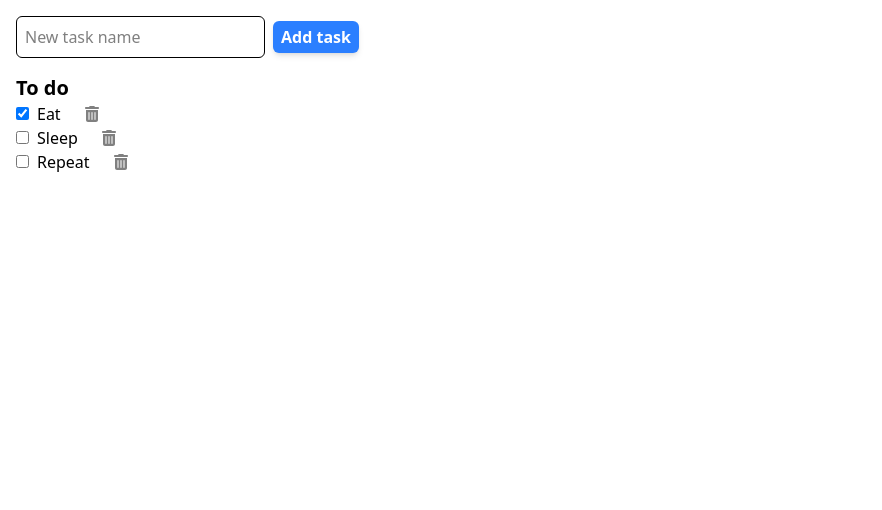
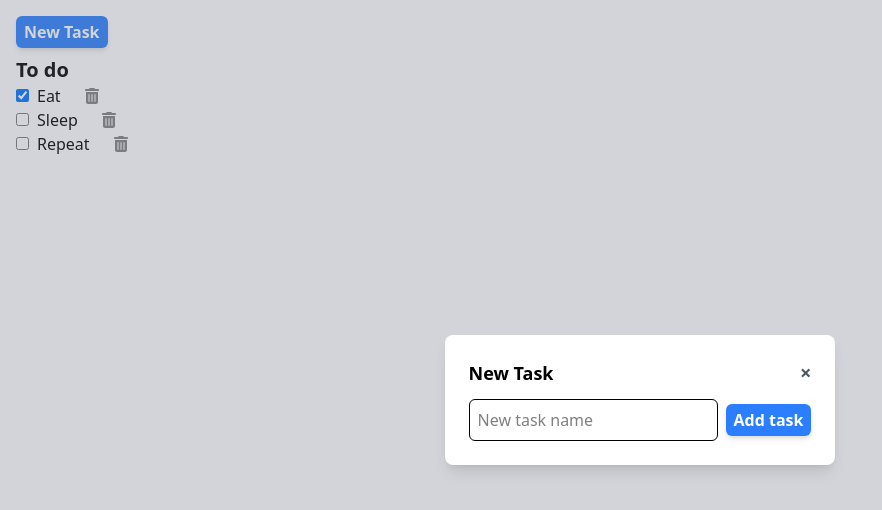
Before and after one commit to ARES-79/CSC437-DeploymentLab, a React (Vite) app in the folder packages/labs-week5/: page / in a window 1280 px wide. Shown: the top 510 px of the page, without its empty margins (0-882 px from the left). Built offline with nearby package versions, Linux system fonts and the light colour scheme.

Commit message:
lab13 - modal add task completed

```diff
--- a/packages/labs-week5/src/AddTaskForm.jsx
+++ b/packages/labs-week5/src/AddTaskForm.jsx
@@ -10,7 +10,7 @@ function AddTaskForm({onNewTask}) {
     setNewTaskName("");
   }
   return (
-      <div className="mb-4"> {/* Unfortunately comments in JSX have to be done like this */}
+      <div> {/* Unfortunately comments in JSX have to be done like this */}
         <input className="p-2 border rounded-md focus:outline-none focus:ring-2 focus:ring-blue-500"
           onChange={handleChange} placeholder="New task name" value={newTaskName}/>
         <button className="px-2 py-1 bg-blue-500 text-white font-semibold rounded-md shadow-md
--- a/packages/labs-week5/src/App.jsx
+++ b/packages/labs-week5/src/App.jsx
@@ -1,12 +1,14 @@
-import React from 'react';
+import React, { useState } from 'react';
 import Todo from "./components/Todo";
 import AddTaskForm from './AddTaskForm';
 import './App.css';
 import { nanoid } from "nanoid";
+import Modal from './components/Modal';
 
 function App(props) {
   const INITIAL_TASK_LIST = props.tasks;
   const [taskList, setTaskList] = React.useState(INITIAL_TASK_LIST);
+  const [isOpen, setIsOpen] = useState(true);
 
   function toggleTaskCompleted(id) {
     const updatedTasks = taskList.map((task) => {
@@ -39,13 +41,26 @@ function App(props) {
     />
   ));
 
-  function addTask(name) {
+  function addTaskAndClose(name) {
     const newTask = { id: `todo-${nanoid()}`, name, completed: false };
     setTaskList([...taskList, newTask]);
+    setIsOpen(false);
   }
+
   return (
       <main className="m-4"> {/* Tailwind: margin level 4 on all sides */}
-          <AddTaskForm onNewTask={(taskName) => addTask(taskName)} />
+          <Modal
+           headerLabel="New Task"
+           isOpen={isOpen}
+           onCloseRequested={() => setIsOpen(false)}>
+            <AddTaskForm onNewTask={(taskName) => addTaskAndClose(taskName)} />
+          </Modal>
+
+          <button className="px-2 py-1 bg-blue-500 text-white font-semibold rounded-md shadow-md
+              hover:bg-blue-600 active:bg-blue-700 mb-2"
+              onClick={() => setIsOpen(true)}>
+              New Task
+            </button>
 
           <section>
               <h1 className="text-xl font-bold">To do</h1>
--- /dev/null
+++ b/packages/labs-week5/src/components/Modal.jsx
@@ -0,0 +1,30 @@
+import { useRef } from "react";
+
+function Modal({ headerLabel, isOpen, onCloseRequested, children }){
+    const innerDivRef = useRef(null);
+
+    function handleClickOutside(event) {
+        if (innerDivRef.current && !innerDivRef.current.contains(event.target)) {
+            onCloseRequested(); // Close modal if clicked outside
+        }
+    }
+    return (
+        isOpen &&
+        <div className="fixed inset-0 w-full h-full bg-gray-500/30 flex items-center justify-center"
+            onClick={handleClickOutside}>
+            <div ref={innerDivRef}
+                className="bg-white p-6 rounded-lg shadow-lg">
+            <header className="flex items-center justify-between pb-3">
+                <h2 className="text-lg font-semibold">{headerLabel}</h2>
+                <button aria-label="Close" className="text-xl font-bold text-gray-600 hover:text-black"
+                 onClick={onCloseRequested}>
+                    &times;
+                </button>
+            </header>
+                {children}
+            </div>
+        </div>
+    );
+}
+
+export default Modal;
```
Lines whose indentation alone changed are shown as unchanged.
